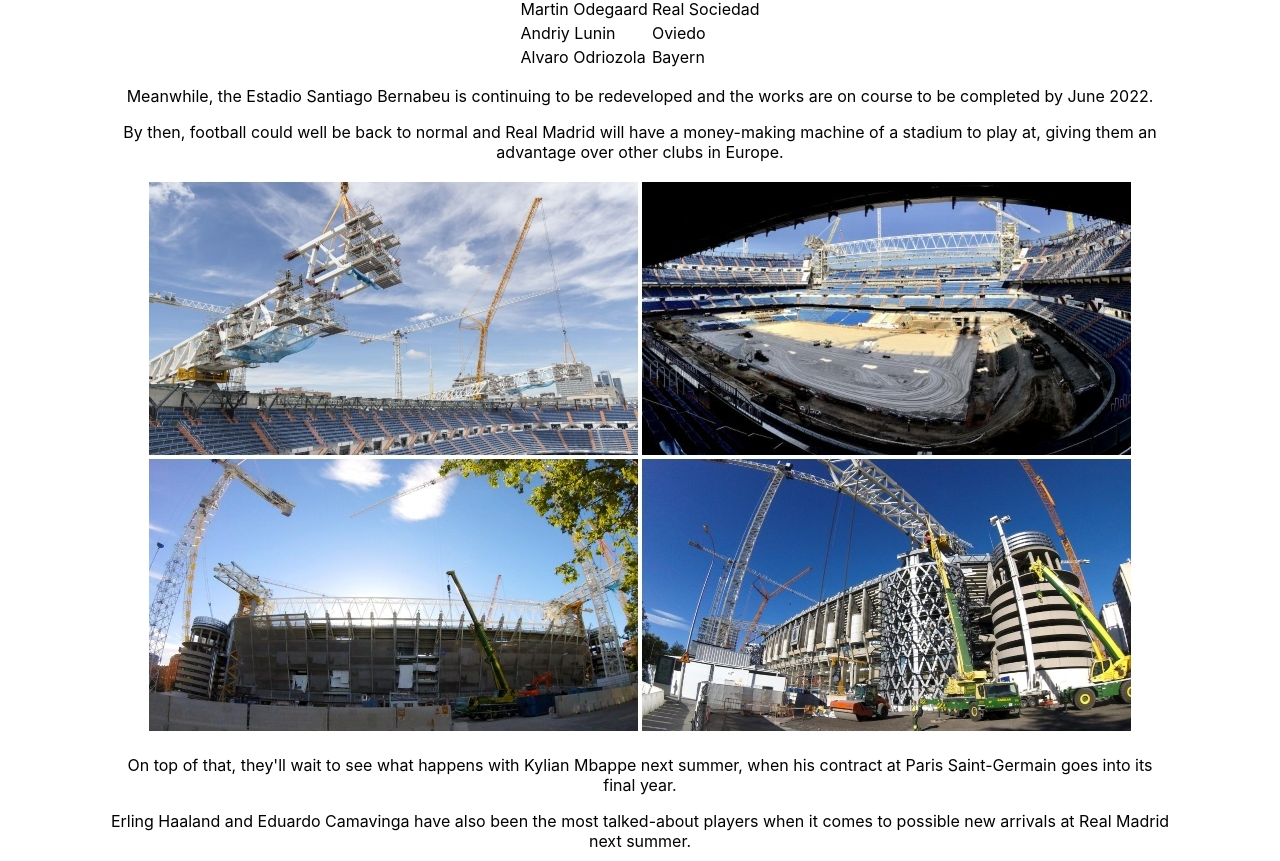
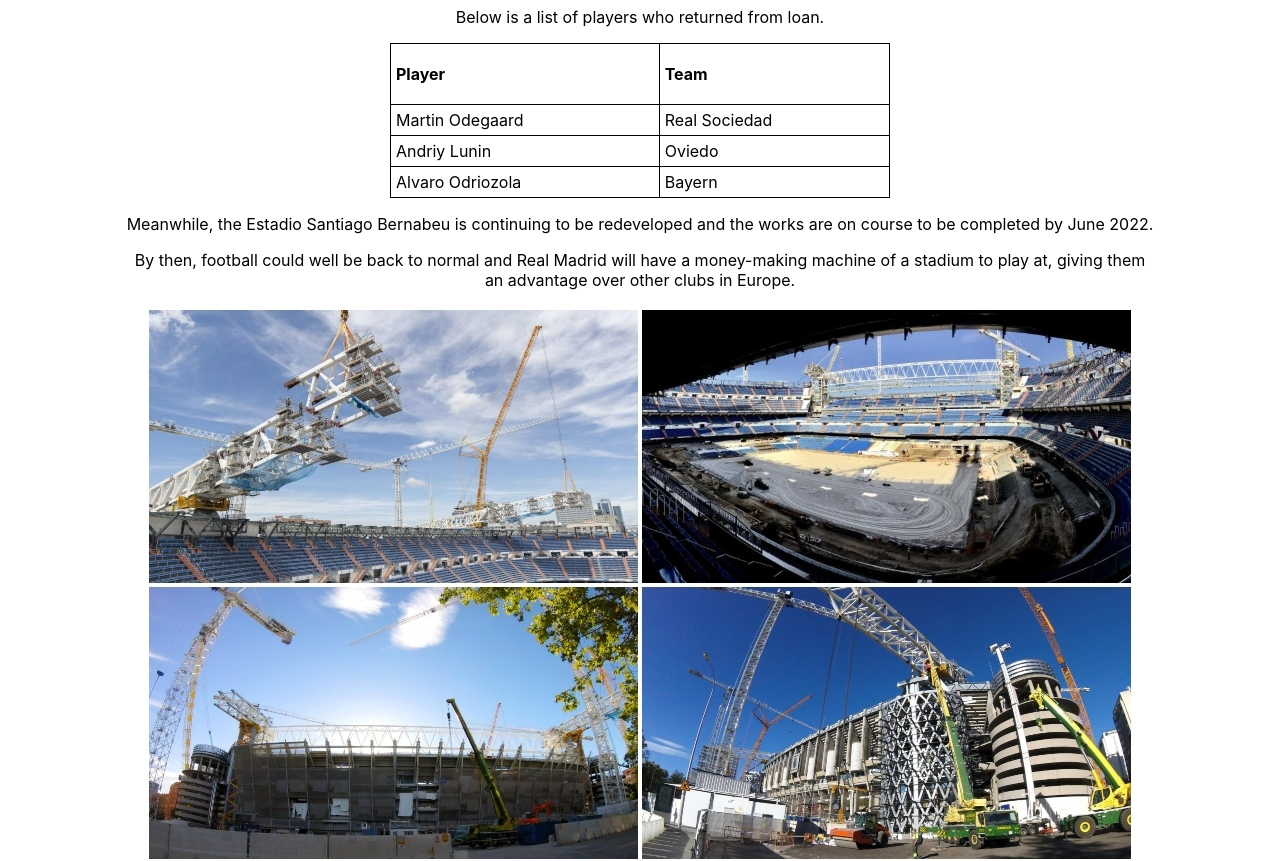
Before and after one commit to hamzamindtech/premest-reactapp1, a React (Create React App) app: page / in a window 1280 px wide. Shown: the part 1088-1949 px from the top of the page. Built offline with nearby package versions, Linux system fonts and the light colour scheme.

Commit message:
new layout updates

```diff
--- a/src/FifthComponent.js
+++ b/src/FifthComponent.js
@@ -4,8 +4,8 @@ import image from './construction.jpg'
 function FifthComponent (){
     return (
         <center>
-        <p>Meanwhile, the Estadio Santiago Bernabeu is continuing to be redeveloped and the works are on course to be completed by June 2022.</p>
-        <p>By then, football could well be back to normal and Real Madrid will have a money-making machine of a stadium to play at, giving them an <br></br>advantage over other clubs in Europe.</p>
+        <p>Meanwhile, the Estadio Santiago Bernabeu is continuing to be redeveloped and the works are on course to be completed by June 2022. </p>
+        <p>By then, football could well be back to normal and Real Madrid will have a money-making machine of a stadium to play at, giving them <br></br> an advantage over  other clubs in Europe.</p>
         <img src={image} />
         </center>
     );
--- a/src/FourthComponent.js
+++ b/src/FourthComponent.js
@@ -3,7 +3,7 @@ import React from 'react';
 function FourthComponent (){
     return (
         <center>
-    <p>Below is a list of players who return from loan.</p>
+    <p>Below is a list of players who returned from loan.</p>
 	<body>
 		<table >
             <tbody>
--- a/src/SixthComponent.js
+++ b/src/SixthComponent.js
@@ -4,8 +4,8 @@ import image from './targets.jpg'
 function SixthComponent (){
     return (
         <center>
-        <p>On top of that, they'll wait to see what happens with Kylian Mbappe next summer, when his contract at Paris Saint-Germain goes into its <br></br>final year.</p>
-        <p>Erling Haaland and Eduardo Camavinga have also been the most talked-about players when it comes to possible new arrivals at Real Madrid <br></br>next summer.</p>
+        <p>On top of that, they'll wait to see what happens with Kylian Mbappe next summer, when his contract at Paris Saint-Germain goes into its <br></br>final year.
+        Erling Haaland and Eduardo Camavinga have also been the most talked-about players when it comes to possible new arrivals at <br></br> Real Madrid next summer.</p>
         <img src={image} />
         </center>
     );
--- /dev/null
+++ b/src/ThirdComponent.css
@@ -0,0 +1,20 @@
+table {
+    border-collapse: collapse;
+  }
+
+  table, th, td {
+    border: 1px solid black;
+  }
+
+  table {
+    width: 500px;
+  }
+
+  th {
+    height: 50px;
+  }
+
+  th, td {
+    padding: 5px;
+    text-align: left;
+  }
--- a/src/ThirdComponent.js
+++ b/src/ThirdComponent.js
@@ -1,4 +1,5 @@
 import React from 'react';
+import './ThirdComponent.css';
 
 function ThirdComponent (){
     return (
```
Also changed, not shown: src/FourthComponent.css (added).
